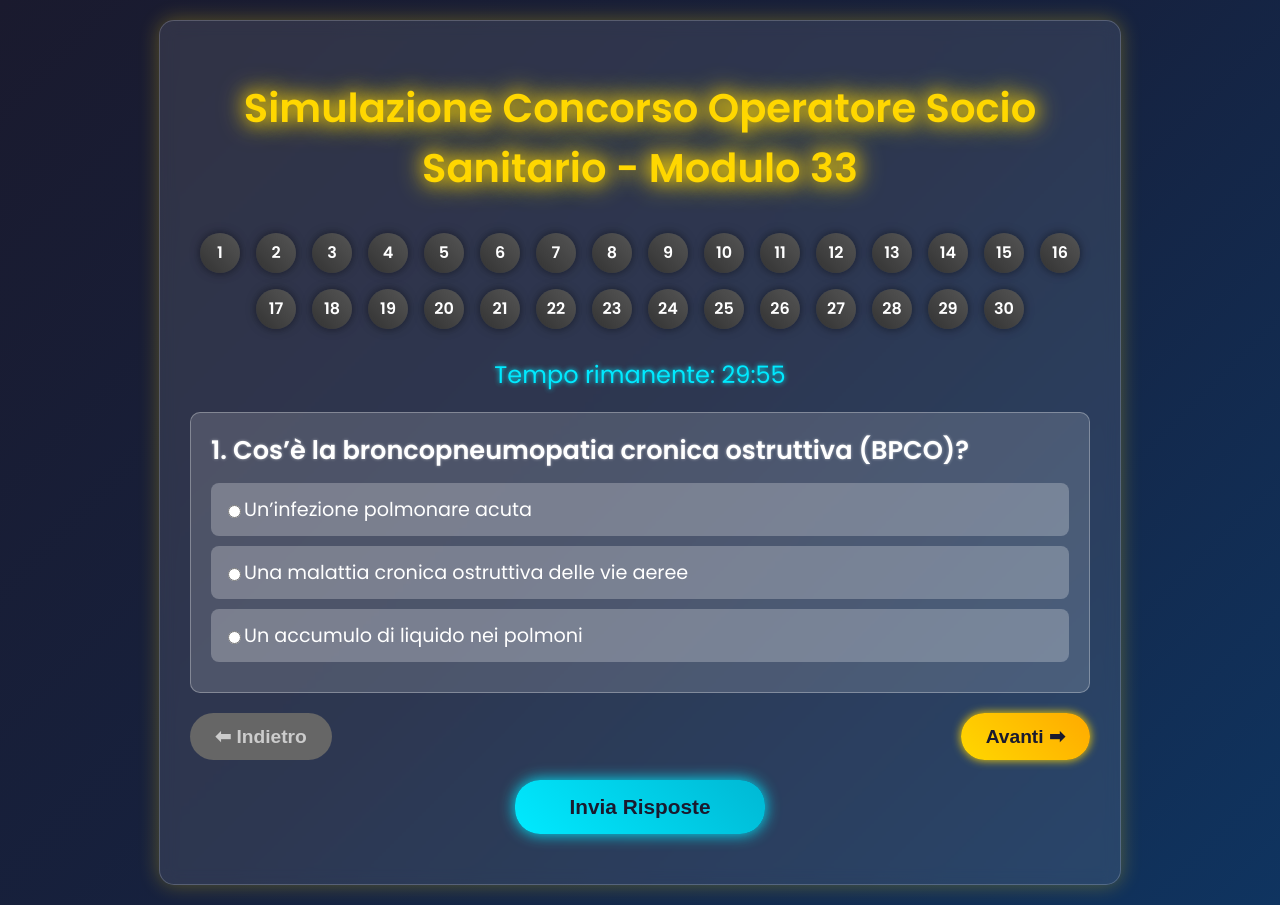
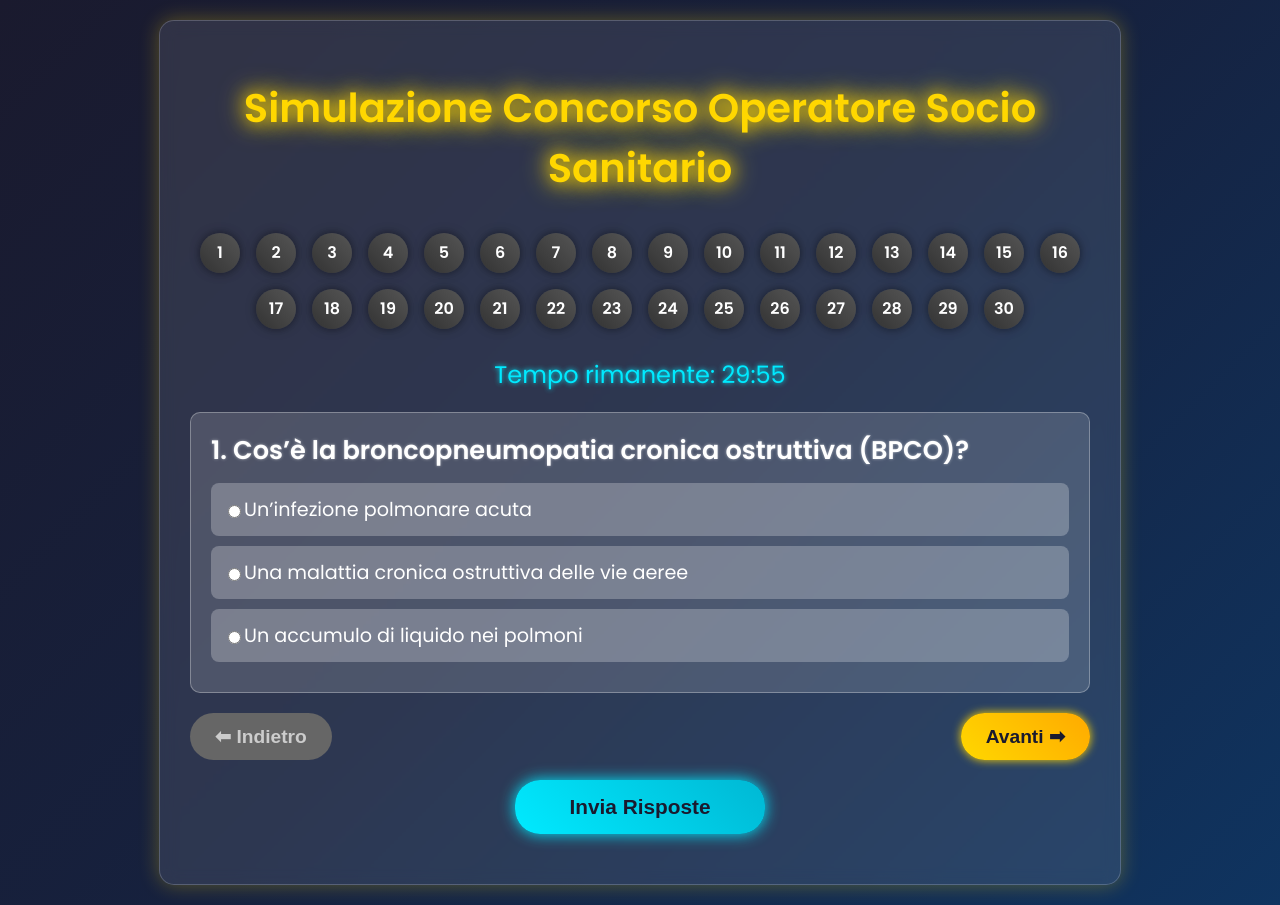
Before and after one commit to Jabo86/quizoss18, a plain HTML site: page index.html in a window 1280 px wide. Drawn offline with Linux system fonts and the light colour scheme.

Commit message:
Update index.html

```diff
--- a/index.html
+++ b/index.html
@@ -3,7 +3,7 @@
 <head>
     <meta charset="UTF-8">
     <meta name="viewport" content="width=device-width, initial-scale=1.0">
-    <title>Simulazione Concorso Operatore Socio Sanitario - Modulo 33</title>
+    <title>Simulazione Concorso Operatore Socio Sanitario </title>
     <style>
         body {
             font-family: 'Poppins', sans-serif;
@@ -233,7 +233,7 @@
 </head>
 <body>
     <div class="container">
-        <h1>Simulazione Concorso Operatore Socio Sanitario - Modulo 33</h1>
+        <h1>Simulazione Concorso Operatore Socio Sanitario </h1>
         <div class="question-nav" id="questionNav"></div>
         <div id="timer">Tempo rimanente: <span id="time">30:00</span></div>
         <div id="quiz"></div>
```
